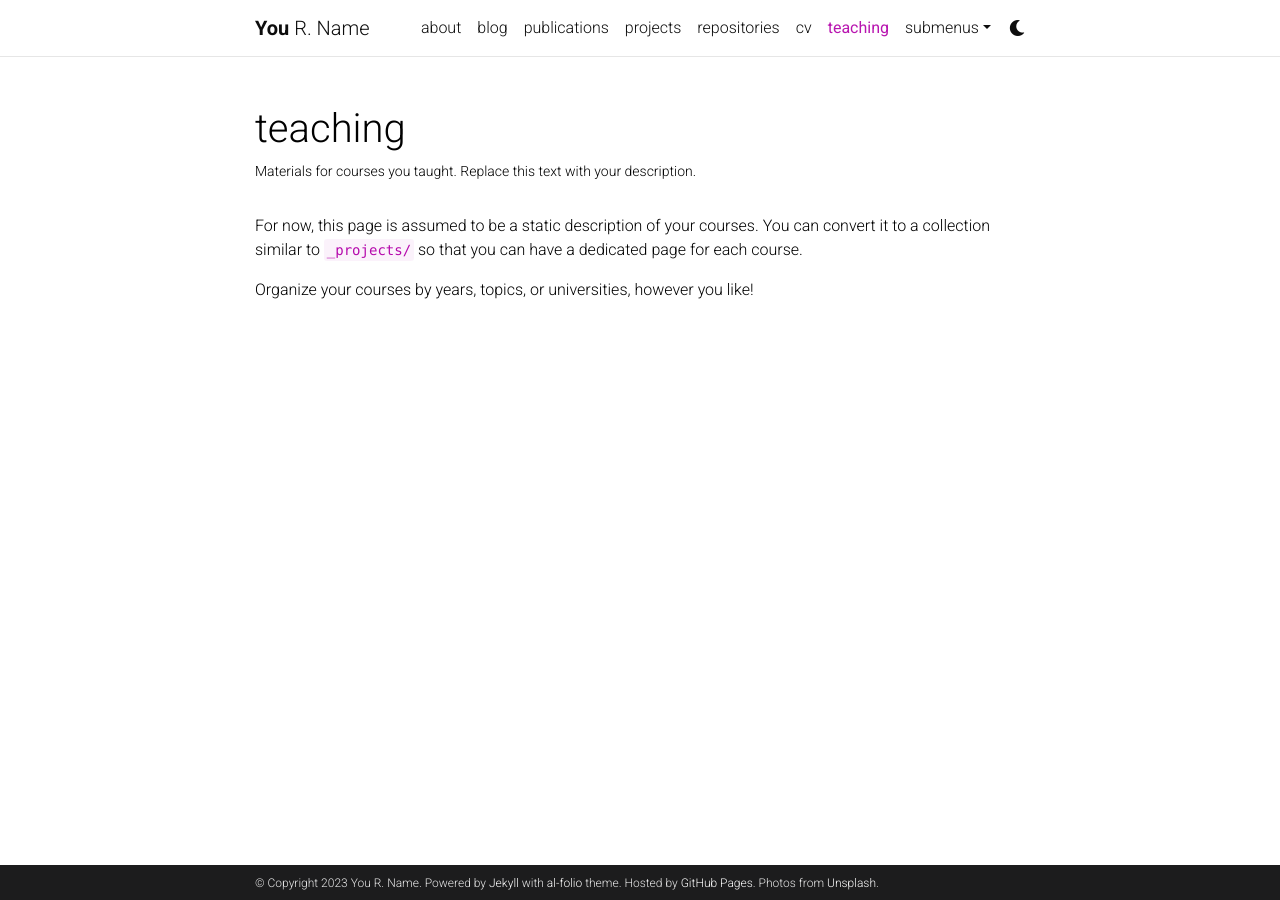
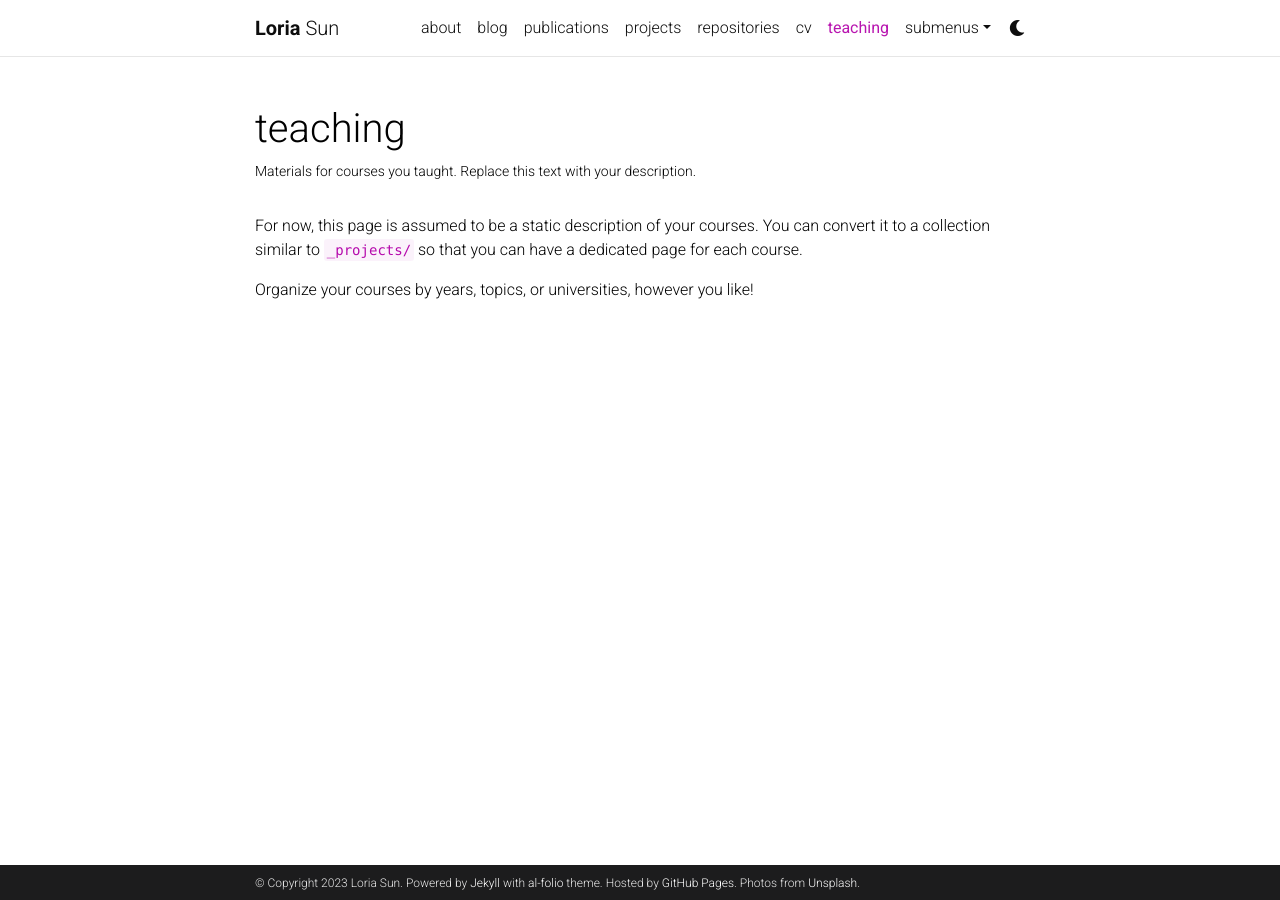
Before and after one commit to Loriasun/loriasun.github.io, a Jekyll site: the page built from _pages/teaching.md, in a window 1280 px wide. Built offline with Jekyll 4.4.1, drawn with Linux system fonts in a browser that asks for light colours; comment, search, counter and statistics services are not loaded; a style sheet for code colours, icons or effects is not loaded.

Commit message:
Initial Commit

```diff
--- a/_config.yml
+++ b/_config.yml
@@ -3,12 +3,17 @@
 # -----------------------------------------------------------------------------
 
 title: blank # the website title (if blank, full name will be used instead)
-first_name: You
-middle_name: R.
-last_name: Name
-email: you@example.com
+first_name: Loria
+middle_name:
+last_name: Sun
+email: loriasun2020@gmail.com
 description: > # the ">" symbol means to ignore newlines until "footer_text:"
   A simple, whitespace theme for academics. Based on [*folio](https://github.com/bogoli/-folio) design.
+  A Beijing native turned international adventurer, I began my high school journey in the US and am now
+  graduating from UM with a major in CS and a side of minor. Next up: UIUC for my master's in CS!
+  Passionate about cooking, fitness, and travel, I enjoy exploring new flavors and places with my trusty
+  French Bulldog. A proud Netflix aficionado, I'm seeking a summer SDE internship that combines my
+  tech-savvy with a dash of fun. Let's create code that makes an impact!
 footer_text: >
   Powered by <a href="https://jekyllrb.com/" target="_blank">Jekyll</a> with <a href="https://github.com/alshedivat/al-folio">al-folio</a> theme.
   Hosted by <a href="https://pages.github.com/" target="_blank">GitHub Pages</a>.
@@ -29,13 +34,13 @@ impressum_path:  # set to path to include impressum link in the footer, use the
 
 # code highlighter theme
 highlight_theme_light: github   # https://github.com/jwarby/jekyll-pygments-themes
-highlight_theme_dark: native    # https://github.com/jwarby/jekyll-pygments-themes
+highlight_theme_dark: monokai    # https://github.com/jwarby/jekyll-pygments-themes
 
 # repo color theme
-repo_theme_light: default       # https://github.com/anuraghazra/github-readme-stats/blob/master/themes/README.md
-repo_theme_dark: dark           # https://github.com/anuraghazra/github-readme-stats/blob/master/themes/README.md
+repo_theme_light: graywhite       # https://github.com/anuraghazra/github-readme-stats/blob/master/themes/README.md
+repo_theme_dark: radical           # https://github.com/anuraghazra/github-readme-stats/blob/master/themes/README.md
 repo_trophies:
-  enabled: true
+  enabled: false
   theme_light: flat    # https://github.com/ryo-ma/github-profile-trophy
   theme_dark: gitdimmed  # https://github.com/ryo-ma/github-profile-trophy
 
@@ -71,11 +76,11 @@ og_image: # The site-wide (default for all links) Open Graph preview image
 # Social integration
 # -----------------------------------------------------------------------------
 
-github_username: # your GitHub user name
+github_username: loriasun # your GitHub user name
 gitlab_username: # your GitLab user name
 twitter_username: # your Twitter handle
 mastodon_username: # your mastodon instance+username in the format instance.tld/@username
-linkedin_username: # your LinkedIn user name
+linkedin_username: Loria Sun # your LinkedIn user name
 telegram_username: # your Telegram user name
 scholar_userid: # your Google Scholar ID
 semanticscholar_id: # your Semantic Scholar ID
@@ -105,6 +110,12 @@ discord_id: # your discord id (18-digit unique numerical identifier)
 
 contact_note: >
   You can even add a little note about which of these is the best way to reach you.
+  Eager to connect or collaborate? I'd love to hear from you! Feel free to reach out via any of the channels below, and I'll be sure to respond as soon as I can.
+  Email: loriasun2020@gmail.com
+  LinkedIn: https://www.linkedin.com/in/loria-sun-882527230/
+  GitHub: github.com/Loriasun
+
+
 
 # -----------------------------------------------------------------------------
 # Analytics and search engine verification
```
Also changed, not shown: 1 other file.
